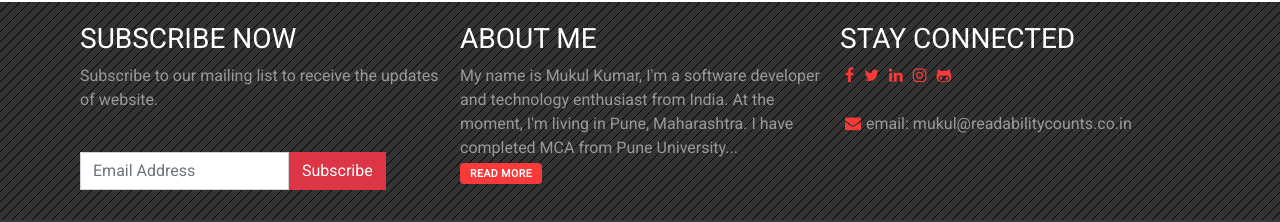
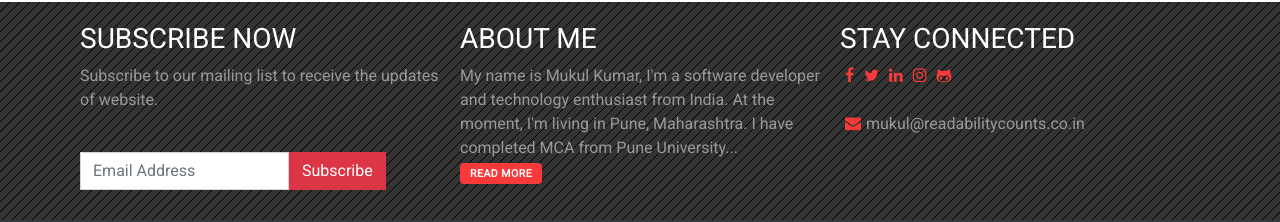
Before and after one commit to kumarm5/react_blog, a React (Create React App) app: page /#/about/ in a window 1280 px wide. Shown: the part 560-782 px from the top of the page. Built offline with nearby package versions, Linux system fonts and the light colour scheme; no server answers.

Commit message:
email changes

```diff
--- a/src/components/Footer.js
+++ b/src/components/Footer.js
@@ -35,7 +35,7 @@
                                         <a href="/#" class="social_icon"><i class="fa fa-instagram" aria-hidden="true"></i></a>
                                         <a href="/#" class="social_icon"><i class="fa fa-github-alt" aria-hidden="true"></i></a>
                                         <br /><br />
-                                        <p><span class="social_icon"><i class="fa fa-envelope" aria-hidden="true"></i></span>email: mukul@readabilitycounts.co.in</p>
+                                        <p><span class="social_icon"><i class="fa fa-envelope" aria-hidden="true"></i></span>mukul@readabilitycounts.co.in</p>
                                     </div>
                                 </div>
                             </div>
```
